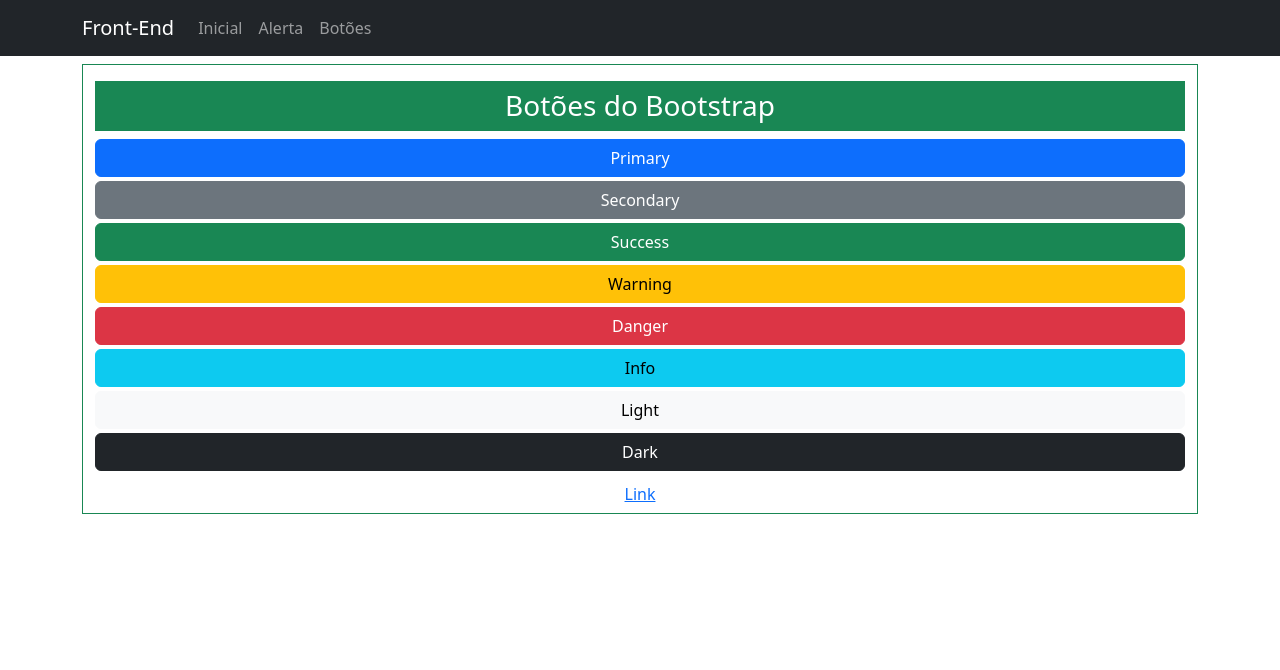
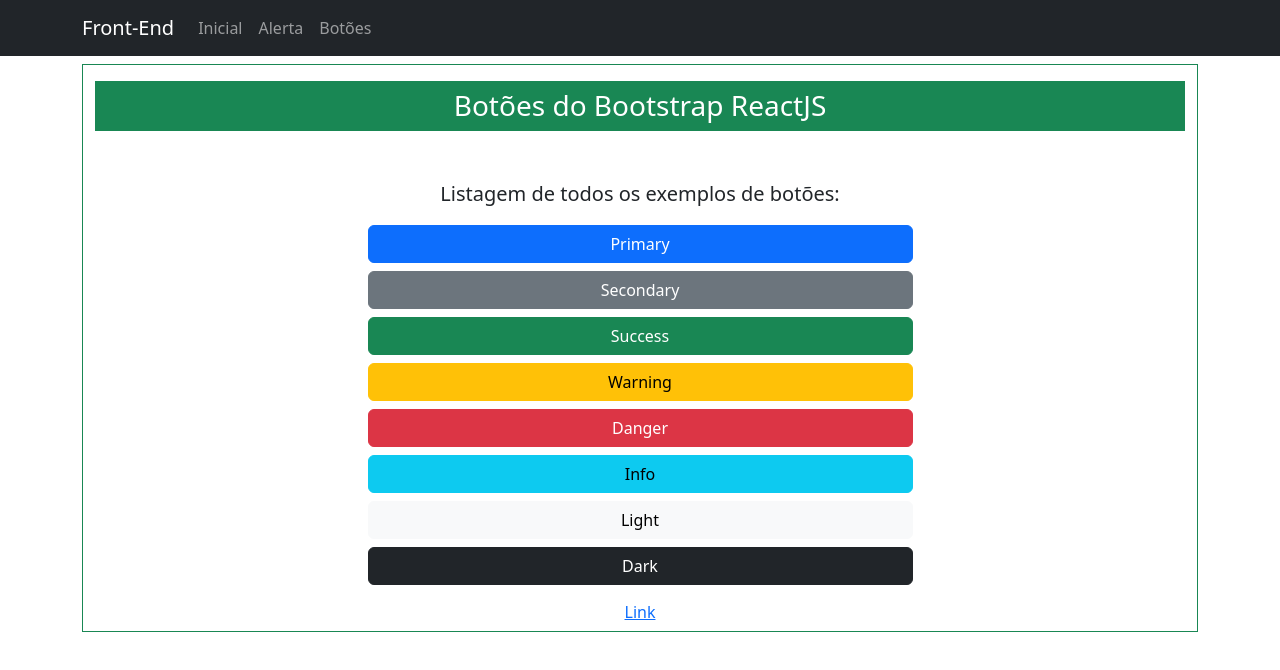
Before and after one commit to Carecsnay/Desafio-Frontend-GranPOS, a Next.js app: page /botoes in a window 1280 px wide. Shown: the top 670 px of the page. Built offline with nearby package versions, Linux system fonts and the light colour scheme.

Commit message:
feat(Alerta.js): update alert message to include ReactJS feat(Botoes.js): update buttons title and add description build(package.json): add axios dependency

```diff
--- a/components/Alerta.js
+++ b/components/Alerta.js
@@ -16,7 +16,7 @@ const Alerta = () => {
                     'dark',
                 ].map((variant) => (
                     <Alert key={variant} variant={variant}>
-                        Esse é o alerta <span className='fw-bold'>{variant}</span> do Bootstrap!
+                        Esse é o alerta <span className='fw-bold'>{variant}</span> do Bootstrap ReactJS!
                     </Alert>
                 ))
             }
--- a/components/Botoes.js
+++ b/components/Botoes.js
@@ -4,8 +4,9 @@ import { Button, Container } from 'react-bootstrap'
 const Botoes = () => {
     return (
         <Container className='text-center border border-success pt-3 '>
-            <h3 className='p-2 bg-success text-white'>Botões do Bootstrap</h3>
-            <div className='d-flex flex-column gap-1'>
+            <h3 className='p-2 bg-success text-white'>Botões do Bootstrap ReactJS</h3>
+            <p className=' fs-5 mt-5'>Listagem de todos os exemplos de botões:</p>
+            <div className='d-flex flex-column gap-2 w-50 mx-auto'>
                 <Button variant="primary">Primary</Button>
                 <Button variant="secondary">Secondary</Button>
                 <Button variant="success">Success</Button>
--- a/package.json
+++ b/package.json
@@ -9,6 +9,7 @@
     "lint": "next lint"
   },
   "dependencies": {
+    "axios": "^1.13.2",
     "bootstrap": "^5.3.8",
     "next": "15.1.7",
     "react": "^19.0.0",
```
Also changed, not shown: 1 other file (tests, documents, lock files or other folders).
